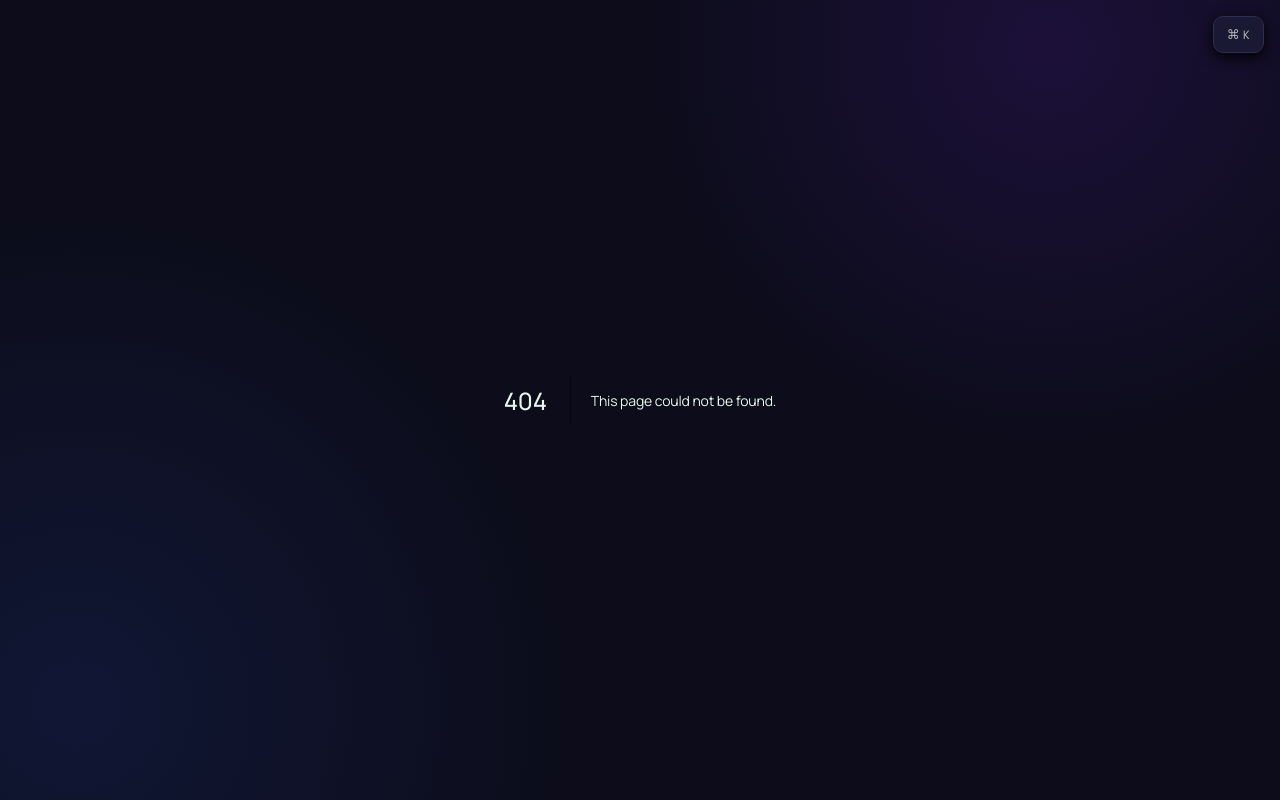
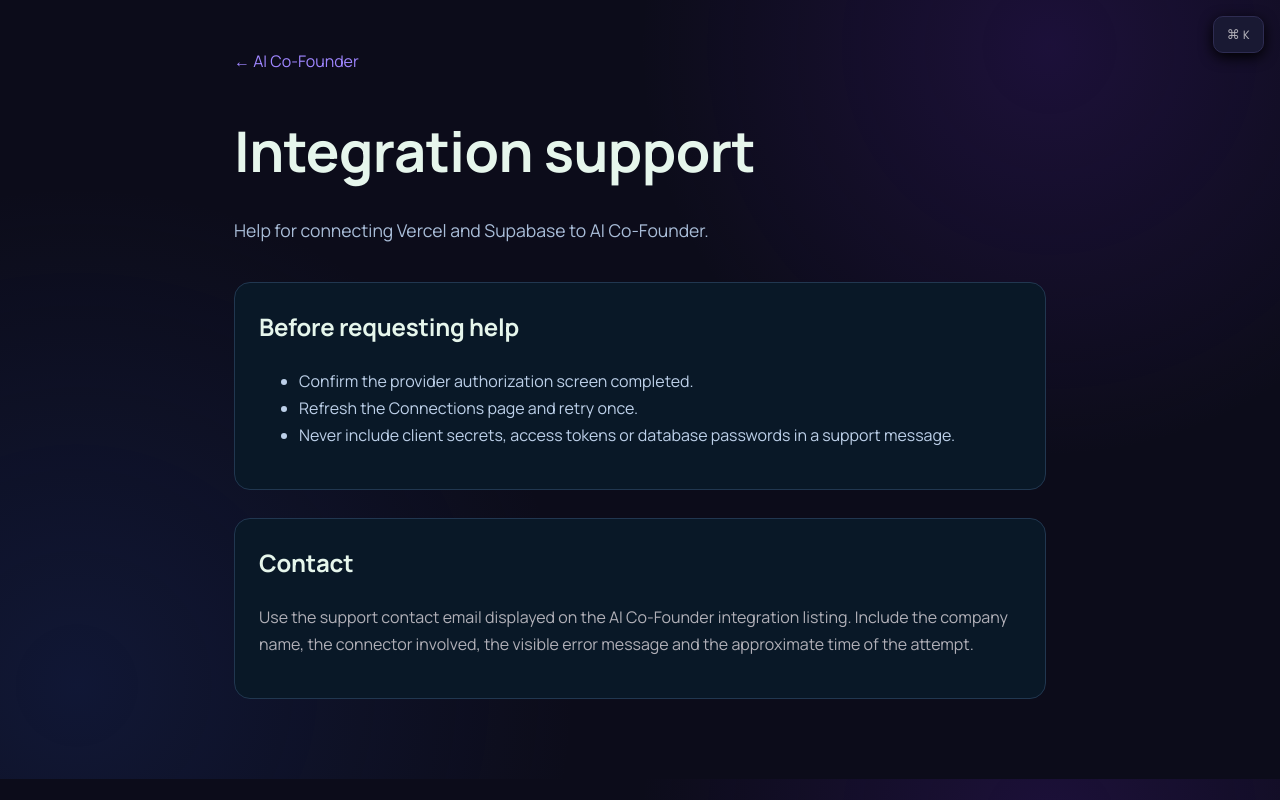
Before and after one commit to swayamsingh005/AI-cofounder, a Next.js app: page /support in a window 1280 px wide. Before the commit this address had no page. Built offline with nearby package versions, Linux system fonts and the light colour scheme; a web font is replaced by a local one.

Commit message:
Add integration documentation and legal pages

```diff
--- /dev/null
+++ b/app/docs/integrations/vercel/page.tsx
@@ -0,0 +1,2 @@
+import PublicInfoPage,{InfoSection} from '../../../../components/public-info-page';
+export default function Page(){return <PublicInfoPage title="Vercel integration" intro="Connect a selected Vercel account so AI Co-Founder can show projects, deployment status and preview information."><InfoSection title="Connect"><ol><li>Open your company workspace and choose Connections.</li><li>Select Connect Vercel and approve read access in Vercel.</li><li>Choose the project the Coding Agent should use.</li></ol></InfoSection><InfoSection title="Permissions"><p>The initial integration reads projects and deployments. It does not deploy, delete, transfer or change a production project. Any future write operation will require a separate capability and founder approval.</p></InfoSection><InfoSection title="Disconnect"><p>Use Disconnect on the Connections page. AI Co-Founder removes the saved encrypted credential and stops requesting Vercel data.</p></InfoSection></PublicInfoPage>}
--- /dev/null
+++ b/app/legal/eula/page.tsx
@@ -0,0 +1,2 @@
+import PublicInfoPage,{InfoSection} from '../../../components/public-info-page';
+export default function Page(){return <PublicInfoPage title="End User License Agreement" intro="Effective September 22, 2026. These terms apply to the AI Co-Founder Vercel integration."><InfoSection title="License"><p>You receive a limited, revocable, non-transferable right to use the integration with accounts and projects you are authorized to access.</p></InfoSection><InfoSection title="Acceptable use"><p>Do not use the integration to access another person&apos;s resources, bypass provider controls, disrupt services, or violate applicable law. You remain responsible for reviewing and approving changes to your projects.</p></InfoSection><InfoSection title="Connected services"><p>Vercel and other connected services operate under their own terms. Availability can change when access is revoked, credentials expire, or a provider changes its service.</p></InfoSection><InfoSection title="Warranty and termination"><p>The integration is provided as available during its development stage. Access may be suspended for misuse or security reasons. You may terminate use at any time by disconnecting the integration.</p></InfoSection></PublicInfoPage>}
--- /dev/null
+++ b/app/legal/privacy/page.tsx
@@ -0,0 +1,2 @@
+import PublicInfoPage,{InfoSection} from '../../../components/public-info-page';
+export default function Page(){return <PublicInfoPage title="Privacy policy" intro="Effective September 22, 2026. This policy explains the data AI Co-Founder uses for its connected development tools."><InfoSection title="Information used"><p>AI Co-Founder stores account and company information you provide, selected connector metadata, and encrypted OAuth credentials. For Vercel, the initial integration reads selected project and deployment information.</p></InfoSection><InfoSection title="How information is used"><p>Information is used to provide the workspace, show connected project status, and support founder-approved workflows. Connector credentials are not displayed to users or included in AI prompts.</p></InfoSection><InfoSection title="Sharing and retention"><p>Information is shared with service providers only as needed to operate the application. AI Co-Founder does not sell connected-account information. Disconnecting a tool removes its saved credential; operational records may be retained for security and audit purposes.</p></InfoSection><InfoSection title="Control and contact"><p>You can disconnect Vercel or Supabase from the Connections page and revoke access from the provider dashboard. For privacy requests, use the contact information listed on the AI Co-Founder Vercel integration.</p></InfoSection></PublicInfoPage>}
--- /dev/null
+++ b/app/support/page.tsx
@@ -0,0 +1,2 @@
+import PublicInfoPage,{InfoSection} from '../../components/public-info-page';
+export default function Page(){return <PublicInfoPage title="Integration support" intro="Help for connecting Vercel and Supabase to AI Co-Founder."><InfoSection title="Before requesting help"><ul><li>Confirm the provider authorization screen completed.</li><li>Refresh the Connections page and retry once.</li><li>Never include client secrets, access tokens or database passwords in a support message.</li></ul></InfoSection><InfoSection title="Contact"><p>Use the support contact email displayed on the AI Co-Founder integration listing. Include the company name, the connector involved, the visible error message and the approximate time of the attempt.</p></InfoSection></PublicInfoPage>}
--- /dev/null
+++ b/components/public-info-page.tsx
@@ -0,0 +1,15 @@
+import Link from 'next/link';
+import type { ReactNode } from 'react';
+
+export default function PublicInfoPage({title,intro,children}:{title:string;intro:string;children:ReactNode}) {
+  return <main style={{maxWidth:860,margin:'0 auto',padding:'48px 24px 80px',lineHeight:1.7,color:'#eaf2ff'}}>
+    <Link href="/" style={{color:'#9f86ff',textDecoration:'none'}}>← AI Co-Founder</Link>
+    <h1 style={{fontSize:'clamp(2rem,5vw,3.5rem)',margin:'28px 0 12px'}}>{title}</h1>
+    <p style={{fontSize:'1.1rem',color:'#a9bdd8',marginBottom:36}}>{intro}</p>
+    <article style={{display:'grid',gap:28}}>{children}</article>
+  </main>;
+}
+
+export function InfoSection({title,children}:{title:string;children:ReactNode}) {
+  return <section style={{padding:'24px',border:'1px solid #213750',borderRadius:16,background:'#091827'}}><h2 style={{marginTop:0}}>{title}</h2><div style={{color:'#bdd0e9'}}>{children}</div></section>;
+}
```
